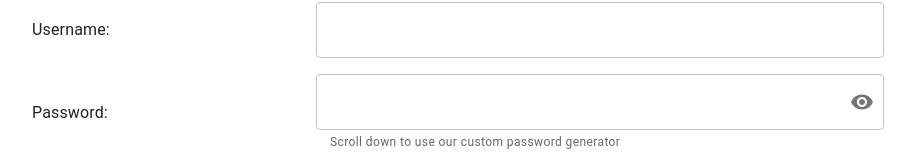
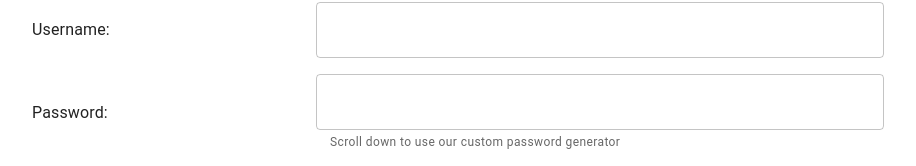
Before and after one commit to yiptsunho/password-manager-fe, a React (Create React App) app: page /createnewpassword in a window 1280 px wide. Shown: the part 176-342 px from the top of the page, without its empty margins (182-1098 px from the left). Built offline with nearby package versions, Linux system fonts and the light colour scheme.

Commit message:
Create new password page update

```diff
--- a/src/components/PasswordForm.js
+++ b/src/components/PasswordForm.js
@@ -117,18 +117,18 @@ function PasswordForm(props) {
                                 name="password"
                                 helperText="Scroll down to use our custom password generator"
                                 value={form.password}
-                                InputProps={{
-                                    endAdornment:
-                                        <InputAdornment position="end" >
-                                            <IconButton
-                                                aria-label="toggle password visibility"
-                                                onClick={handleClickVisibility}
-                                                edge="end"
-                                            >
-                                                {showPassword ? <VisibilityOff /> : <Visibility />}
-                                            </IconButton>
-                                        </InputAdornment>
-                                }}
+                            // InputProps={{
+                            //     endAdornment:
+                            //         <InputAdornment position="end" >
+                            //             <IconButton
+                            //                 aria-label="toggle password visibility"
+                            //                 onClick={handleClickVisibility}
+                            //                 edge="end"
+                            //             >
+                            //                 {showPassword ? <VisibilityOff /> : <Visibility />}
+                            //             </IconButton>
+                            //         </InputAdornment>
+                            // }}
                             />
                         </Grid>
                     </Grid>
@@ -161,13 +161,19 @@ function PasswordForm(props) {
                         <Button
                             fullWidth
                             variant="contained"
-                            onClick={handleReset}>Reset</Button>
+                            onClick={handleReset}
+                        >
+                            Reset
+                        </Button>
                     </Grid>
                     <Grid item md={3}>
                         <Button
                             fullWidth
                             variant="contained"
-                            onClick={() => handleSubmit(form)}>Submit</Button>
+                            onClick={() => handleSubmit(form)}
+                        >
+                            Submit
+                        </Button>
                     </Grid>
                 </Grid>
             </Grid>
--- a/src/pages/CreateNewPassword.js
+++ b/src/pages/CreateNewPassword.js
@@ -53,7 +53,7 @@ function CreateNewPassword(props) {
         let errMsg = ''
         const { appName, loginId, password, category } = passwordProfile
 
-        if (!appName || !loginId || !password || !category) {
+        if (!appName.trim() || !loginId.trim() || !password.trim() || !category.trim()) {
             isValid = false
             errMsg = 'Please input all mandatory field(s)'
         }
```
